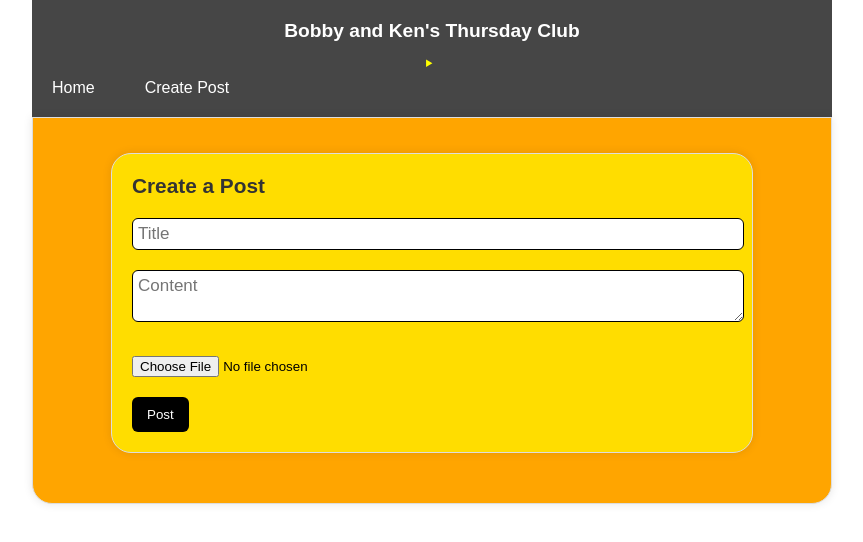
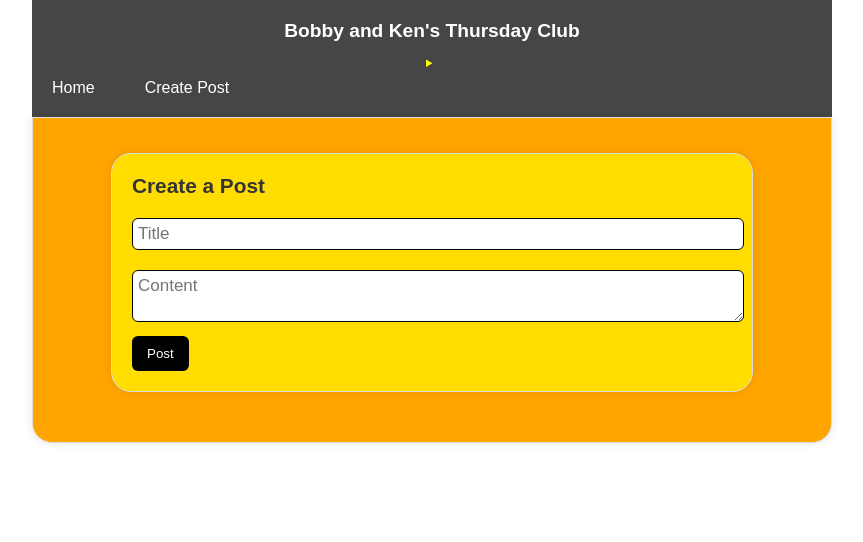
Before and after one commit to uk030621/ThursdayClubBlog, a Next.js app: page /create in a window 1280 px wide. Shown: the top 542 px of the page, without its empty margins (208-1071 px from the left). Built offline with nearby package versions, Linux system fonts and the light colour scheme.

Commit message:
Removed file upload until I can get it working.

```diff
--- a/app/create/page.js
+++ b/app/create/page.js
@@ -60,8 +60,8 @@ function CreatePost() {
                 placeholder="Content" value={newPost.content}
                 onChange={handleInputChange}>
             </textarea>
-            <input style={{paddingLeft:'0'}} type="file" name="file"
-                accept="image/*" onChange={handleFileChange} />
+            {/*<input style={{paddingLeft:'0'}} type="file" name="file"
+                accept="image/*" onChange={handleFileChange} />*/}
             <button style={{borderRadius:'6px'}} onClick={handlePostSubmit}>
                 Post
             </button>
```
